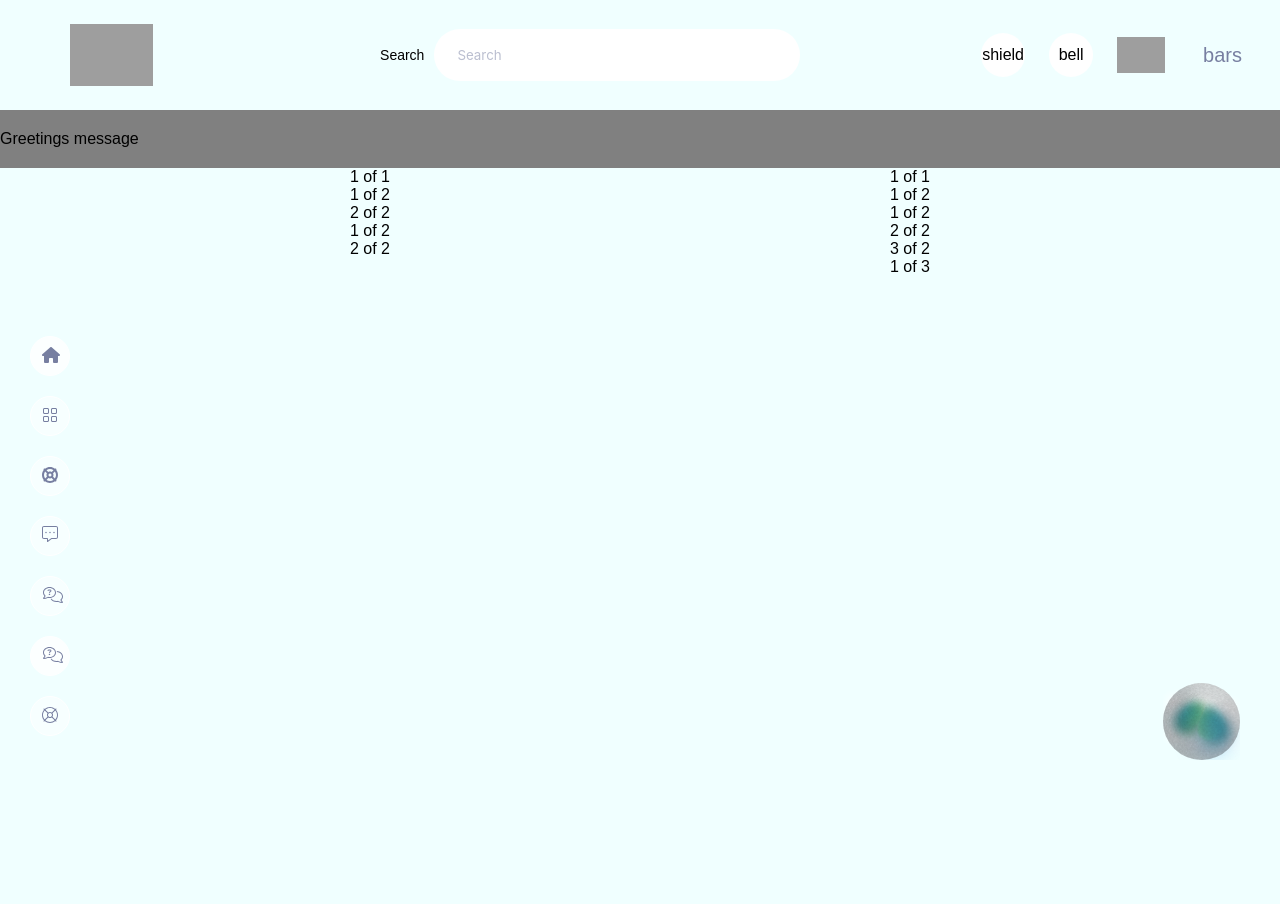
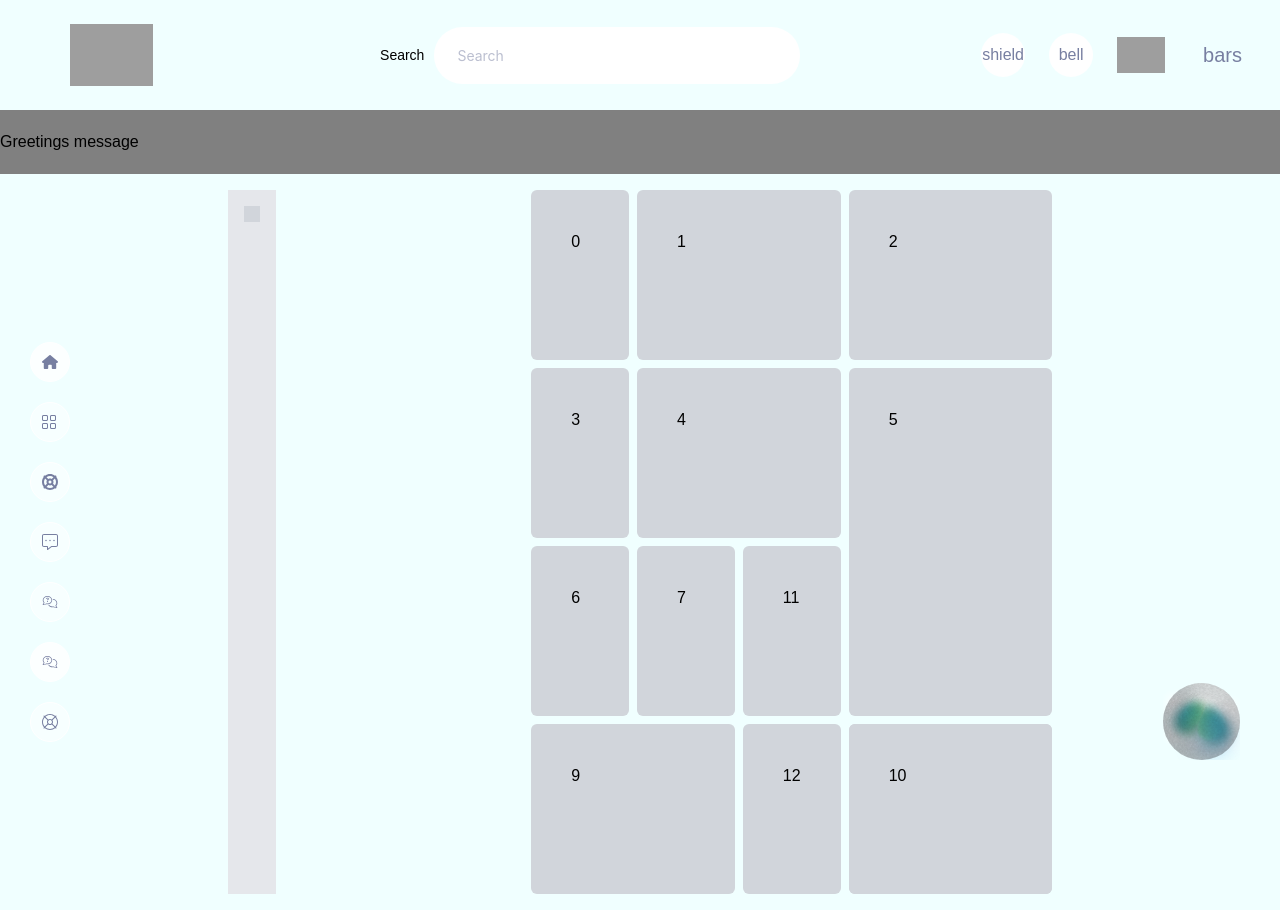
Before and after one commit to DilawarAli316/OnePortal, a React (Create React App) app: page / in a window 1280 px wide. Built offline with nearby package versions, Linux system fonts and the light colour scheme; grey boxes are pictures that could not be loaded.

Commit message:
tailwind

```diff
--- a/package.json
+++ b/package.json
@@ -36,5 +36,8 @@
       "last 1 firefox version",
       "last 1 safari version"
     ]
+  },
+  "devDependencies": {
+    "tailwindcss": "^3.4.13"
   }
 }
--- a/src/components/Grid/Grid1.jsx
+++ b/src/components/Grid/Grid1.jsx
@@ -6,19 +6,16 @@ import styles from "./Grid1.module.css";
 
 const Grid1 = () => {
   return (
-    <Container fluid>
-    <Row>
-      <Col>1 of 1</Col>
-    </Row>
-    <Row>
-      <Col>1 of 2</Col>
-      <Col>2 of 2</Col>
-    </Row>
-    <Row>
-      <Col>1 of 2</Col>
-      <Col>2 of 2</Col>
-    </Row>
-  </Container>
+<div className=' bg-gray-200 m-4'>
+<div class="grid grid-cols-3 md:grid-cols-3 grid-rows-3 md:grid-rows-3 gap-2 md:gap-2   bg-gray-300 m-4">
+      {/* <div class="hidden md:block md:col-start-1 md:row-start-1 md:col-span-1 md:row-span-1 bg-gray-300 rounded-md p-10">0</div>
+      <div class="hidden md:block md:col-start-1 md:row-start-2 md:col-span-1 md:row-span-1 bg-gray-300 rounded-md p-10">1</div>
+      <div class="hidden md:block md:col-start-2 md:row-start-1 md:col-span-1 md:row-span-1 bg-gray-300 rounded-md p-10">2</div>
+      <div class="hidden md:block md:col-start-2 md:row-start-2 md:col-span-1 md:row-span-1 bg-gray-300 rounded-md p-10">3</div>
+      <div class="hidden md:block md:col-start-3 md:row-start-1 md:col-span-1 md:row-span-2 bg-gray-300 rounded-md p-10">4</div> */}
+
+    </div>
+</div>
   )
 }
 
--- a/src/components/Grid/Grid2.jsx
+++ b/src/components/Grid/Grid2.jsx
@@ -5,20 +5,22 @@ import Row from 'react-bootstrap/esm/Row'
 
 const Grid2 = () => {
   return (
-    <Container fluid>
-    <Row>
-      <Col>1 of 1</Col>
-      <Col>1 of 2</Col>
-    </Row>
-    <Row>
-      <Col>1 of 2</Col>
-      <Col>2 of 2</Col>
-      <Col>3 of 2</Col>
-    </Row>
-    <Row>
-      <Col>1 of 3</Col>
-    </Row>
-  </Container>
+<div class="grid grid-cols-3 md:grid-cols-5 grid-rows-3 md:grid-rows-4 gap-2 md:gap-2 m-4">
+      <div class="hidden md:block md:col-start-1 md:row-start-1 md:col-span-1 md:row-span-1 bg-gray-300 rounded-md p-10">0</div>
+      <div class="hidden md:block md:col-start-2 md:row-start-1 md:col-span-2 md:row-span-1 bg-gray-300 rounded-md p-10">1</div>
+      <div class="hidden md:block md:col-start-4 md:row-start-1 md:col-span-2 md:row-span-1 bg-gray-300 rounded-md p-10">2</div>
+      <div class="hidden md:block md:col-start-1 md:row-start-2 md:col-span-1 md:row-span-1 bg-gray-300 rounded-md p-10">3</div>
+      <div class="hidden md:block md:col-start-2 md:row-start-2 md:col-span-2 md:row-span-1 bg-gray-300 rounded-md p-10">4</div>
+      <div class="hidden md:block md:col-start-4 md:row-start-2 md:col-span-2 md:row-span-2 bg-gray-300 rounded-md p-10">5</div>
+      <div class="hidden md:block md:col-start-1 md:row-start-3 md:col-span-1 md:row-span-1 bg-gray-300 rounded-md p-10">6</div>
+      <div class="hidden md:block md:col-start-2 md:row-start-3 md:col-span-1 md:row-span-1 bg-gray-300 rounded-md p-10">7</div>
+      <div class="hidden md:block md:col-start-1 md:row-start-4 md:col-span-2 md:row-span-1 bg-gray-300 rounded-md p-10">9</div>
+      <div class="hidden md:block md:col-start-4 md:row-start-4 md:col-span-2 md:row-span-1 bg-gray-300 rounded-md p-10">10</div>
+      <div class="hidden md:block md:col-start-4 md:row-start-4 md:col-span-2 md:row-span-1 bg-gray-300 rounded-md p-10">10</div>
+      <div class="hidden md:block md:col-start-3 md:row-start-3 md:col-span-1 md:row-span-1 bg-gray-300 rounded-md p-10">11</div>
+      <div class="hidden md:block md:col-start-3 md:row-start-4 md:col-span-1 md:row-span-1 bg-gray-300 rounded-md p-10">12</div>
+
+    </div>
   )
 }
 
--- a/src/index.css
+++ b/src/index.css
@@ -1,3 +1,7 @@
+@tailwind base;
+@tailwind components;
+@tailwind utilities;
+
 body {
   margin: 0;
   font-family: -apple-system, BlinkMacSystemFont, 'Segoe UI', 'Roboto', 'Oxygen',
--- /dev/null
+++ b/tailwind.config.js
@@ -0,0 +1,10 @@
+/** @type {import('tailwindcss').Config} */
+module.exports = {
+  content: [
+    "./src/**/*.{js,jsx,ts,tsx}",
+  ],
+  theme: {
+    extend: {},
+  },
+  plugins: [],
+}
```
Also changed, not shown: 1 other file (tests, documents, lock files or other folders).
